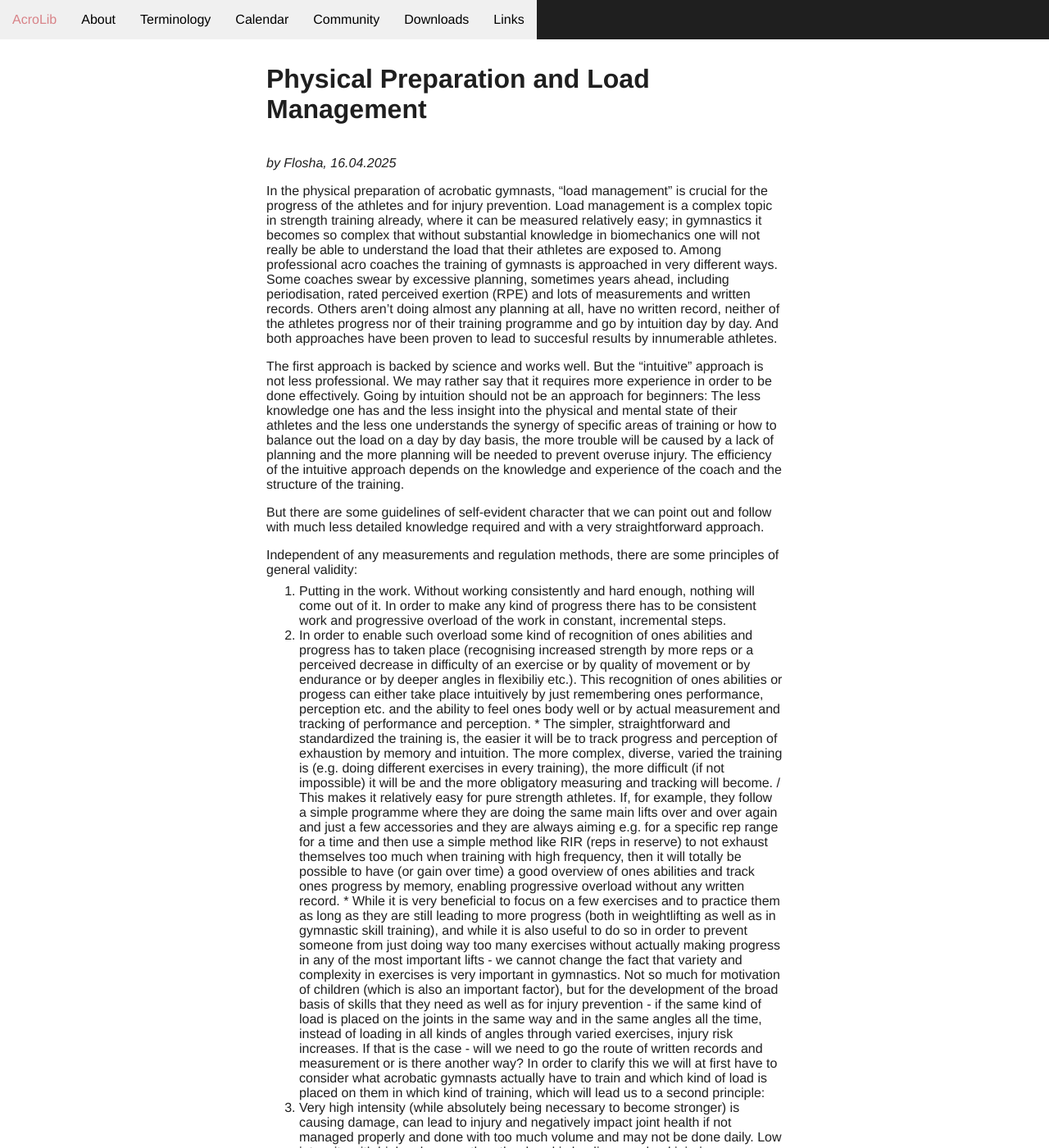
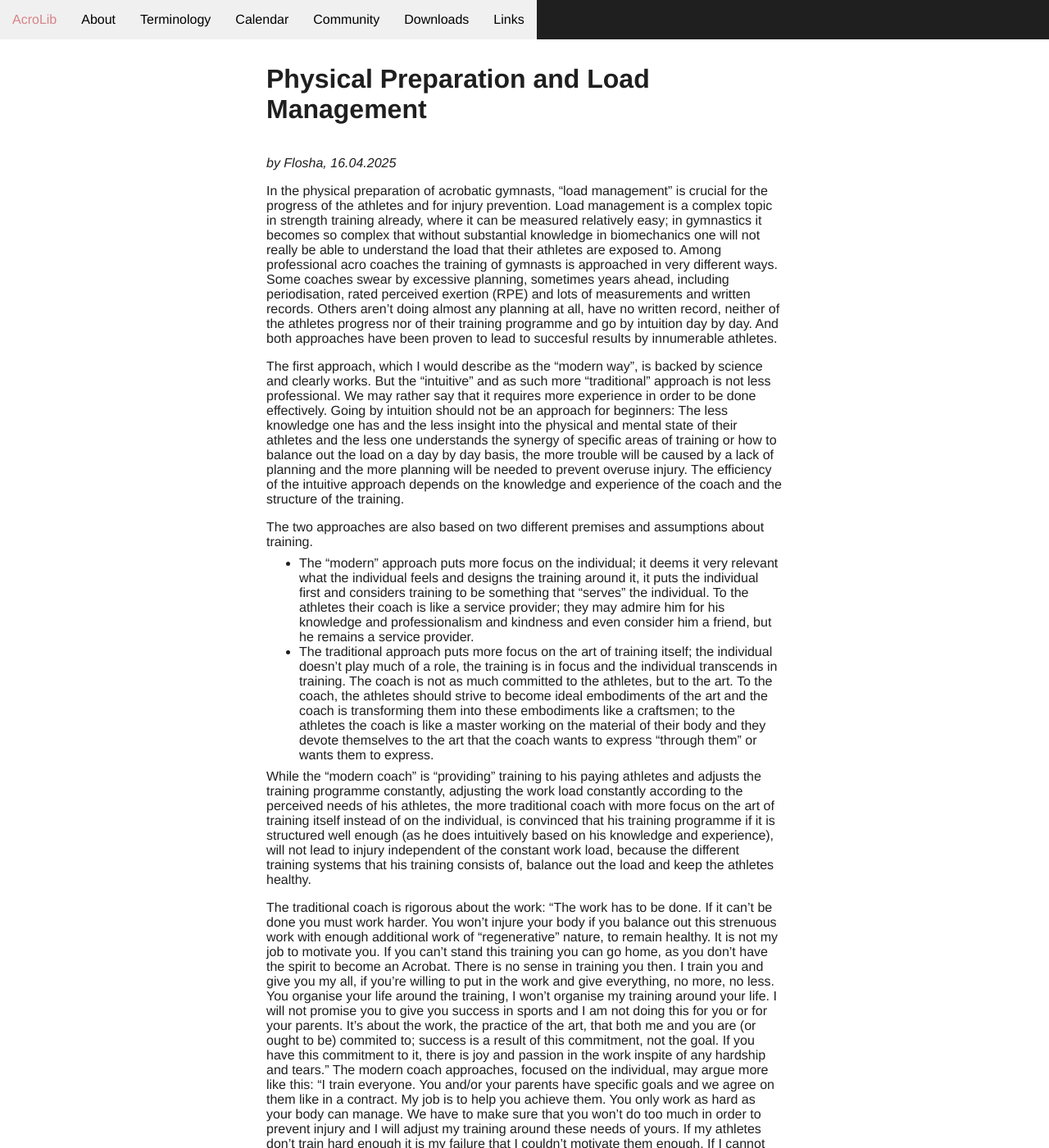
Before and after one commit to floshin/acrolib, a Jekyll site: the page built from training/load-management.md, in a window 1280 px wide and 1400 px high. Shown: the whole window at 82% size. Built offline with Jekyll 4.4.1, drawn with Linux system fonts in a browser that asks for light colours; our own code applies the rules of GitHub Pages for plain Markdown files; some of the changed text lies outside the part shown.

Commit message:
Update load-management.md

```diff
--- a/training/load-management.md
+++ b/training/load-management.md
@@ -4,7 +4,18 @@
 
 In the physical preparation of acrobatic gymnasts, "load management" is crucial for the progress of the athletes and for injury prevention. Load management is a complex topic in strength training already, where it can be measured relatively easy; in gymnastics it becomes so complex that without substantial knowledge in biomechanics one will not really be able to understand the load that their athletes are exposed to. Among professional acro coaches the training of gymnasts is approached in very different ways. Some coaches swear by excessive planning, sometimes years ahead, including periodisation, rated perceived exertion (RPE) and lots of measurements and written records. Others aren't doing almost any planning at all, have no written record, neither of the athletes progress nor of their training programme and go by intuition day by day. And both approaches have been proven to lead to succesful results by innumerable athletes.
 
-The first approach is backed by science and works well. But the "intuitive" approach is not less professional. We may rather say that it requires more experience in order to be done effectively. Going by intuition should not be an approach for beginners: The less knowledge one has and the less insight into the physical and mental state of their athletes and the less one understands the synergy of specific areas of training or how to balance out the load on a day by day basis, the more trouble will be caused by a lack of planning and the more planning will be needed to prevent overuse injury. The efficiency of the intuitive approach depends on the knowledge and experience of the coach and the structure of the training.
+The first approach, which I would describe as the "modern way", is backed by science and clearly works. But the "intuitive" and as such more "traditional" approach is not less professional. We may rather say that it requires more experience in order to be done effectively. Going by intuition should not be an approach for beginners: The less knowledge one has and the less insight into the physical and mental state of their athletes and the less one understands the synergy of specific areas of training or how to balance out the load on a day by day basis, the more trouble will be caused by a lack of planning and the more planning will be needed to prevent overuse injury. The efficiency of the intuitive approach depends on the knowledge and experience of the coach and the structure of the training.
+
+The two approaches are also based on two different premises and assumptions about training.
+* The "modern" approach puts more focus on the individual; it deems it very relevant what the individual feels and designs the training around it, it puts the individual first and considers training to be something that "serves" the individual. To the athletes their coach is like a service provider; they may admire him for his knowledge and professionalism and kindness and even consider him a friend, but he remains a service provider.
+* The traditional approach puts more focus on the art of training itself; the individual doesn't play much of a role, the training is in focus and the individual transcends in training. The coach is not as much committed to the athletes, but to the art. To the coach, the athletes should strive to become ideal embodiments of the art and the coach is transforming them into these embodiments like a craftsmen; to the athletes the coach is like a master working on the material of their body and they devote themselves to the art that the coach wants to express "through them" or wants them to express.
+
+While the "modern coach" is "providing" training to his paying athletes and adjusts the training programme constantly, adjusting the work load constantly according to the perceived needs of his athletes, the more traditional coach with more focus on the art of training itself instead of on the individual, is convinced that his training programme if it is structured well enough (as he does intuitively based on his knowledge and experience), will not lead to injury independent of the constant work load, because the different training systems that his training consists of, balance out the load and keep the athletes healthy.
+
+The traditional coach is rigorous about the work: "The work has to be done. If it can't be done you must work harder. You won't injure your body if you balance out this strenuous work with enough additional work of "regenerative" nature, to remain healthy. It is not my job to motivate you. If you can't stand this training you can go home, as you don't have the spirit to become an Acrobat. There is no sense in training you then. I train you and give you my all, if you're willing to put in the work and give everything, no more, no less. You organise your life around the training, I won't organise my training around your life. I will not promise you to give you success in sports and I am not doing this for you or for your parents. It's about the work, the practice of the art, that both me and you are (or ought to be) commited to; success is a result of this commitment, not the goal. If you have this commitment to it, there is joy and passion in the work inspite of any hardship and tears."
+The modern coach approaches, focused on the individual, may argue more like this: "I train everyone. You and/or your parents have specific goals and we agree on them like in a contract. My job is to help you achieve them. You only work as hard as your body can manage. We have to make sure that you won't do too much in order to prevent injury and I will adjust my training around these needs of yours. If my athletes don't train hard enough it is my failure that I couldn't motivate them enough. If I cannot lead them to success I haven't fulfilled my side of the contract. But as much as I may love the sports and success, the well-being of my athletes comes first and I have to make the training fit into their lifes. While I have to push them to some degree in order to make progress, it is inacceptable to train them through tears."
+
+
 
 
 
```
